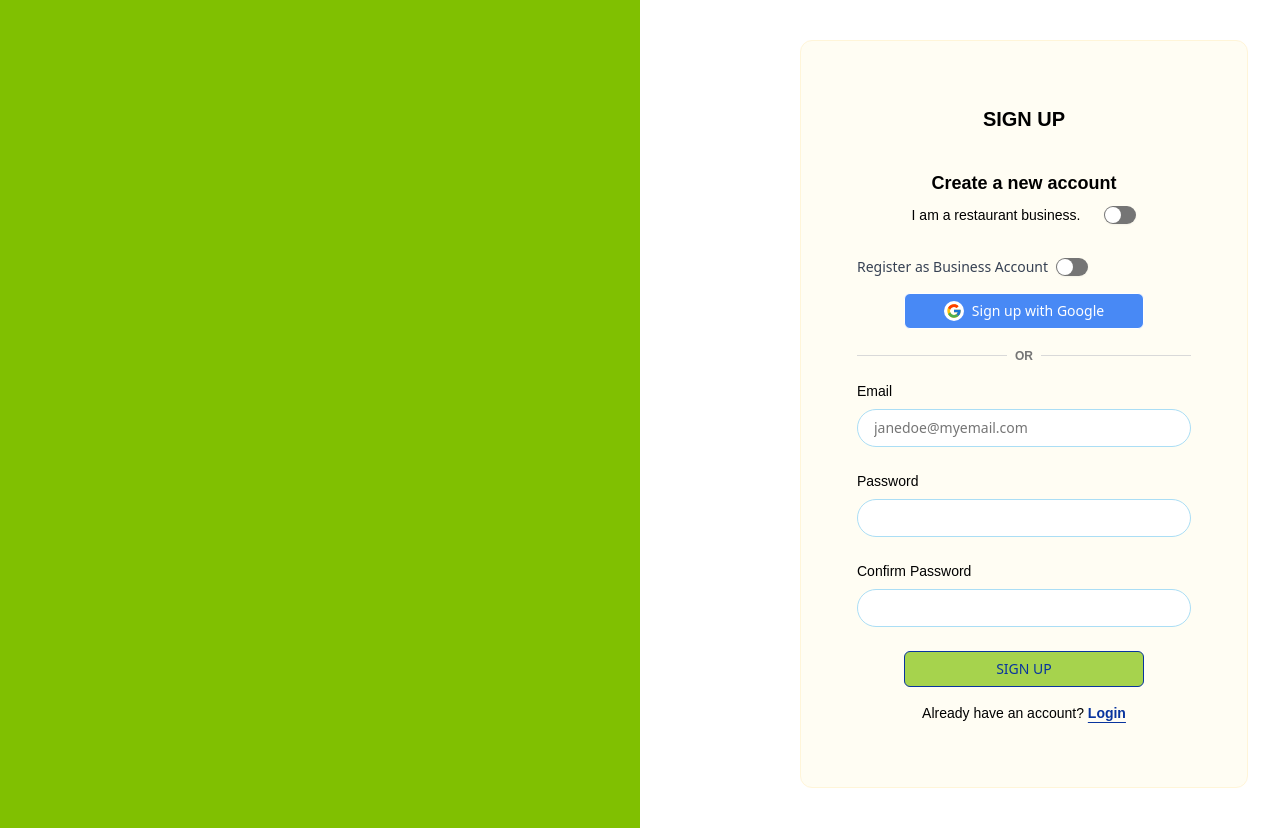
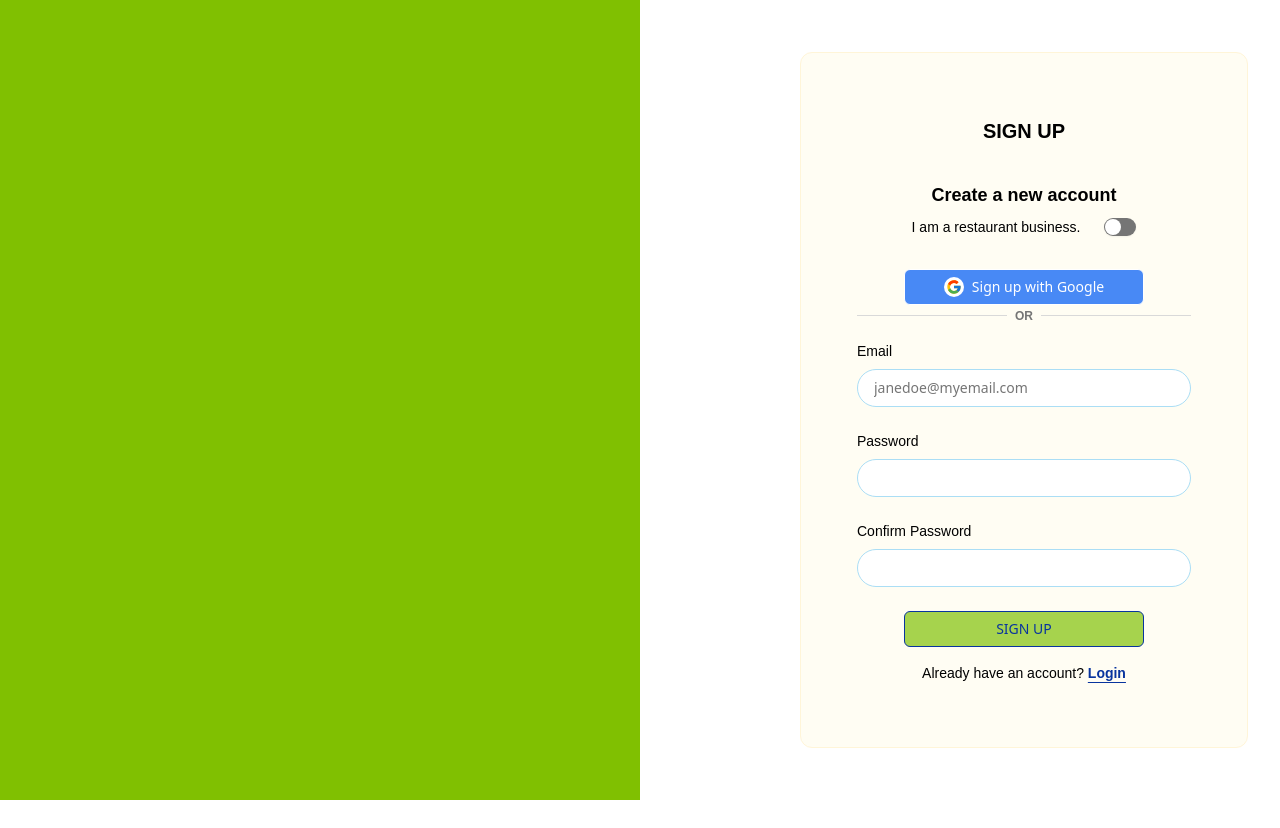
Before and after one commit to ochovhaniuk98/PRJ566NBB-02, a Next.js app in the folder biteclub/: page /sign-up in a window 1280 px wide. After the commit the page ends 800 px from the top, so only its background shows below. Built offline with nearby package versions, Linux system fonts and the light colour scheme; a web font is replaced by a local one.

Commit message:
UPDATE: remove duplicated button after merge

```diff
--- a/biteclub/src/components/auth/Sign-up-form.jsx
+++ b/biteclub/src/components/auth/Sign-up-form.jsx
@@ -110,15 +110,6 @@ export function SignUpForm({ className, ...props }) {
             </label>
             <Switch id="user-role" checked={userType} onCheckedChange={setUserType} />
           </div>
-          <form onSubmit={handleSignUp}>
-            <div className="flex flex-col gap-4">
-
-              <div className="flex items-center gap-2">
-                <label htmlFor="user-role" className="text-sm text-gray-700">
-                  Register as Business Account
-                </label>
-                <Switch id="user-role" checked={userType} onCheckedChange={setUserType} />
-              </div>
 
           <div className="flex flex-col gap-4 items-center">
             <Button
@@ -131,14 +122,7 @@ export function SignUpForm({ className, ...props }) {
               disabled={isLoading}
             >
               <div className="bg-white p-[2px] rounded-full">
-                    <svg
-                      xmlns="http://www.w3.org/2000/svg"
-                      x="0px"
-                      y="0px"
-                      width="100"
-                      height="100"
-                      viewBox="0 0 48 48"
-                    >
+                <svg xmlns="http://www.w3.org/2000/svg" x="0px" y="0px" width="100" height="100" viewBox="0 0 48 48">
                   <path
                     fill="#FFC107"
                     d="M43.611,20.083H42V20H24v8h11.303c-1.649,4.657-6.08,8-11.303,8c-6.627,0-12-5.373-12-12c0-6.627,5.373-12,12-12c3.059,0,5.842,1.154,7.961,3.039l5.657-5.657C34.046,6.053,29.268,4,24,4C12.955,4,4,12.955,4,24c0,11.045,8.955,20,20,20c11.045,0,20-8.955,20-20C44,22.659,43.862,21.35,43.611,20.083z"
@@ -160,6 +144,8 @@ export function SignUpForm({ className, ...props }) {
               Sign up with Google
             </Button>
           </div>
+          <form onSubmit={handleSignUp}>
+            <div className="flex flex-col gap-4">
               <div className="relative text-center text-sm text-brand-grey-lite after:absolute after:inset-0 after:top-1/2 after:z-0 after:flex after:items-center after:border-t after:border-border">
                 <span className="relative z-10 bg-brand-yellow-extralite px-2 text-brand-grey text-xs uppercase font-primary font-semibold">
                   Or
```
Lines whose indentation alone changed are shown as unchanged.
